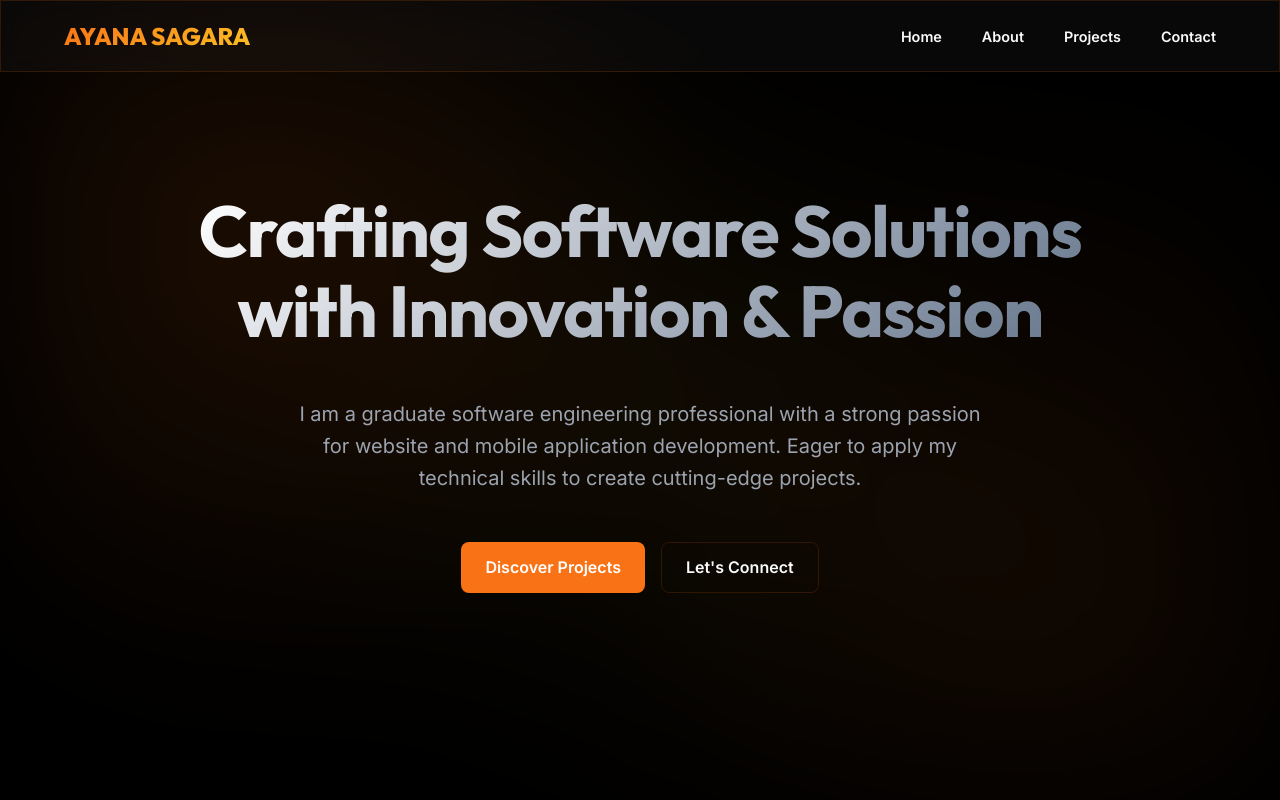
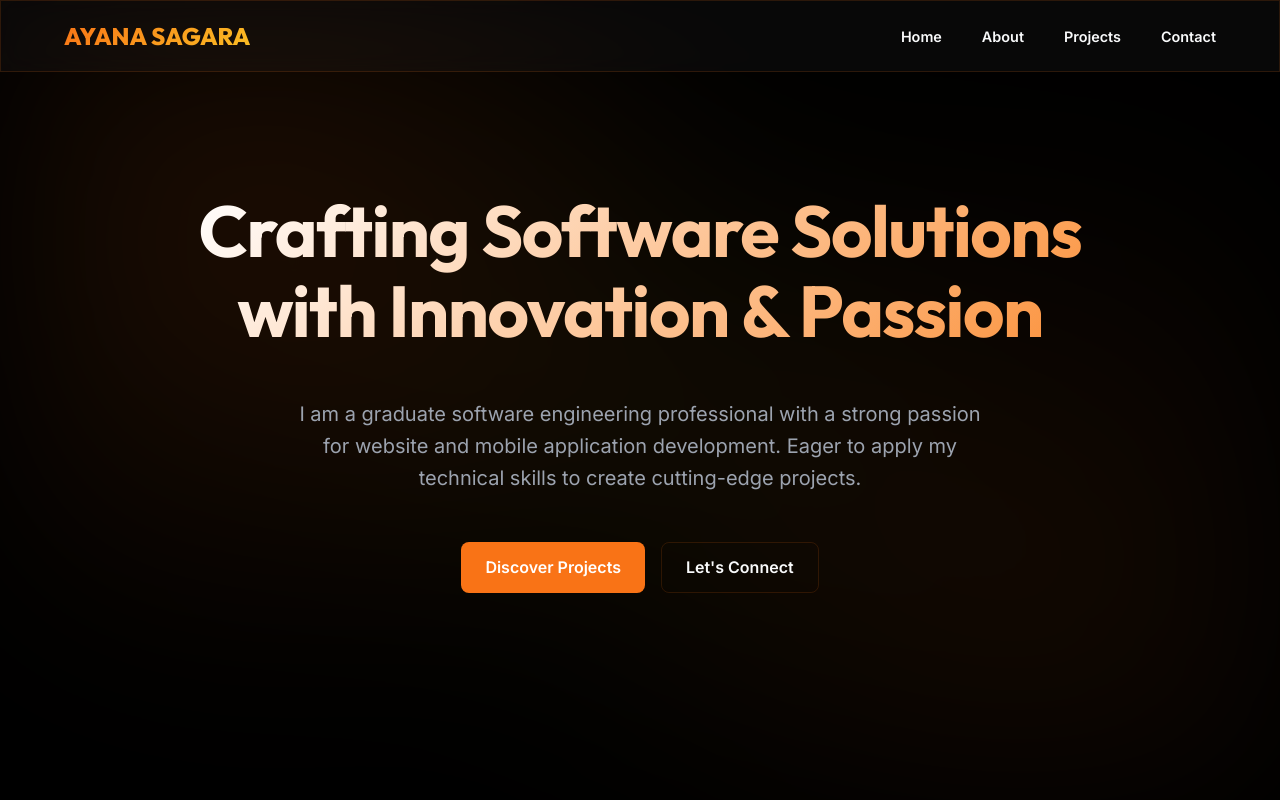
Before and after one commit to Ayanabs/Portfolio, a React (Vite) app: page / in a window 1280 px wide. Shown: the top 800 px of the page. Built offline with nearby package versions, Linux system fonts and the light colour scheme.

Commit message:
Refine hero gradient for orange theme

```diff
--- a/src/components/Hero.jsx
+++ b/src/components/Hero.jsx
@@ -16,7 +16,7 @@ const Hero = () => {
                 maxWidth: '900px',
                 lineHeight: 1.1,
                 letterSpacing: '-0.02em',
-                background: 'linear-gradient(135deg, #ffffff 0%, #64748b 100%)',
+                background: 'linear-gradient(135deg, #ffffff 0%, #fb923c 100%)',
                 WebkitBackgroundClip: 'text',
                 backgroundClip: 'text',
                 WebkitTextFillColor: 'transparent',
```
